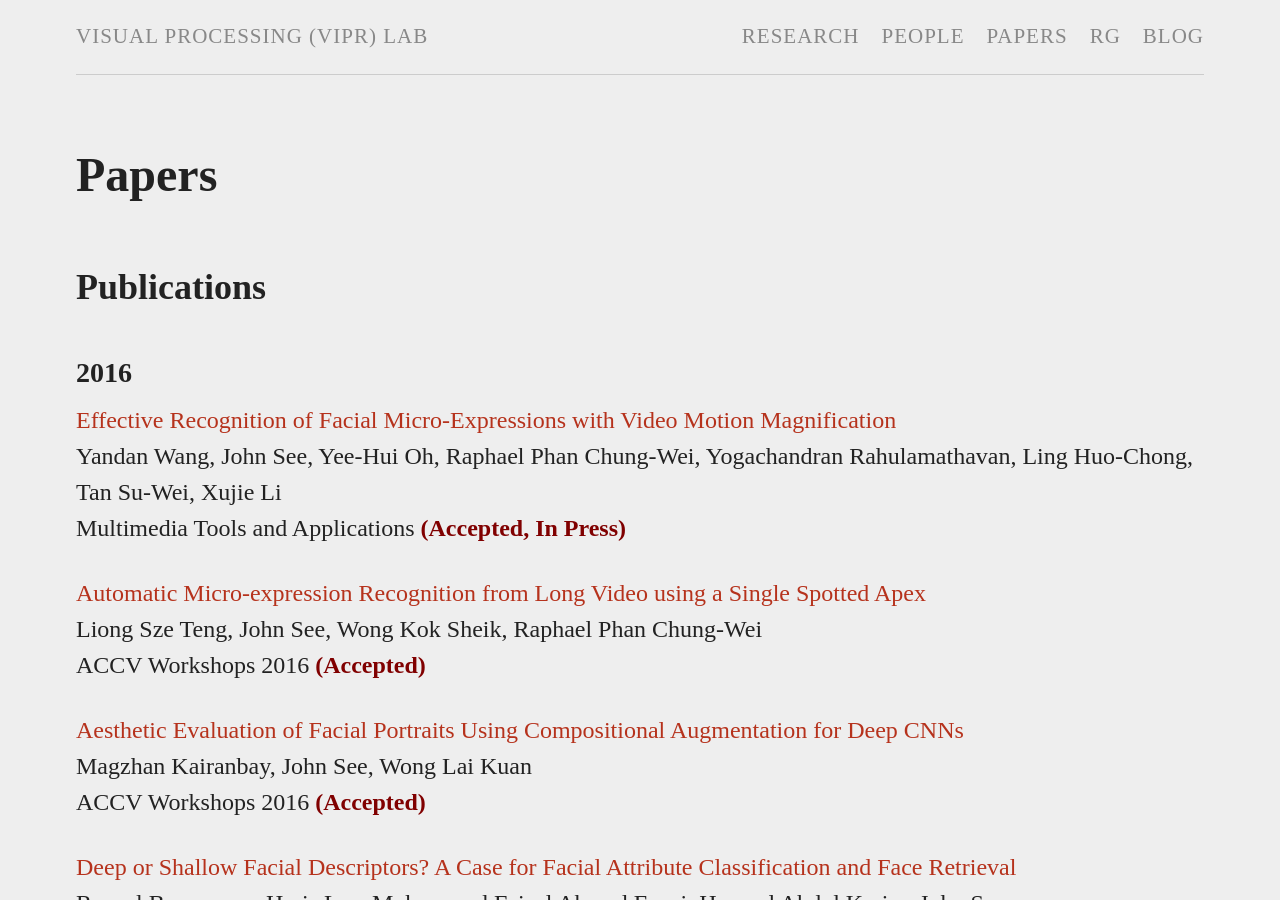
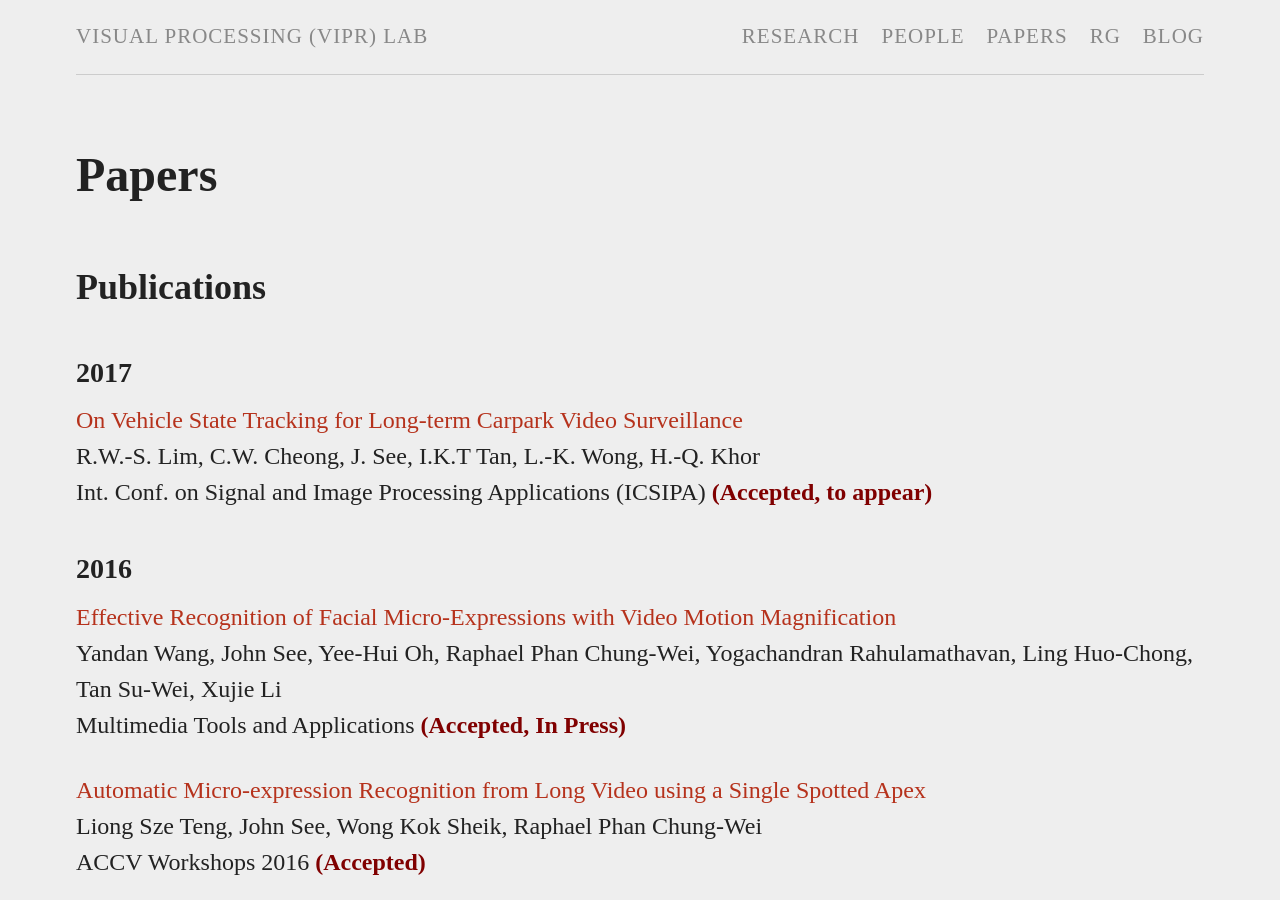
Before and after one commit to viprlab/viprlab.github.io, a Jekyll site: the page built from papers.md, in a window 1280 px wide and 900 px high. Built offline with Jekyll 4.4.1, drawn with Linux system fonts in a browser that asks for light colours.

Commit message:
put back

```diff
--- a/papers.md
+++ b/papers.md
@@ -3,6 +3,13 @@ layout: page
 permalink: /papers/
 title: Papers
 pubs:
+    - year: "2017"
+      groups:
+        - title:	"On Vehicle State Tracking for Long-term Carpark Video Surveillance"
+          author:	"R.W.-S. Lim, C.W. Cheong, J. See, I.K.T Tan, L.-K. Wong, H.-Q. Khor"
+          pub:		"Int. Conf. on Signal and Image Processing Applications (ICSIPA)"
+          type:		c
+          note:     "Accepted, to appear"
     - year: "2016"
       groups:
         - title:   "Effective Recognition of Facial Micro-Expressions with Video Motion Magnification"
```
